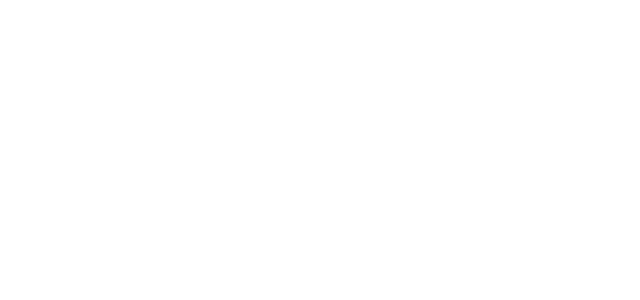
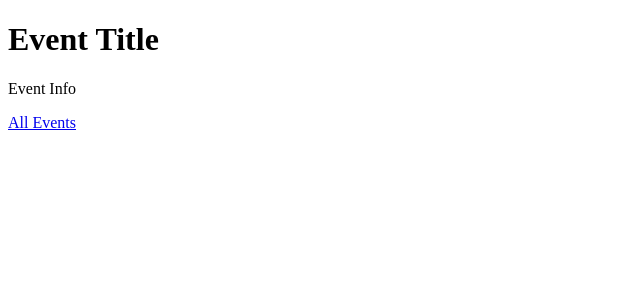
Before and after one commit to PearlR/potluck-planner, a React app: page /single-event in a window 1280 px wide. Shown: the top 300 px of the page, without its empty margins (0-640 px from the left). Built offline with nearby package versions, Linux system fonts and the light colour scheme.

Commit message:
add single event component and route

```diff
--- /dev/null
+++ b/src/components/SingleEvent/SingleEvent.jsx
@@ -0,0 +1,12 @@
+import React from 'react'
+import { Link } from 'react-router'
+
+const SingleEvent = () => {
+  return <div>
+    <h1>Event Title</h1>
+    <p>Event Info</p>
+    <Link to='all-events'>All Events</Link>
+  </div>
+}
+
+export default SingleEvent
--- a/src/index.js
+++ b/src/index.js
@@ -12,6 +12,7 @@
 import Login from './components/Login/Login'
 import LoginSuccess from './components/LoginSuccess/LoginSuccess'
 import MenuEvent from './components/MenuEvent/MenuEvent'
+import SingleEvent from './components/SingleEvent/SingleEvent'
 import { reducer } from './state/reducer'
 
 import './index.css'
@@ -32,6 +33,7 @@
       <Route path="/event-details" component={DetailsEvent} />
       <Route path="/invites" component={InvitesEvent} />
       <Route path="/menu" component={MenuEvent} />
+      <Route path="/single-event" component={SingleEvent} />
     </Router>
   </Provider>,
   document.getElementById('root')
```
